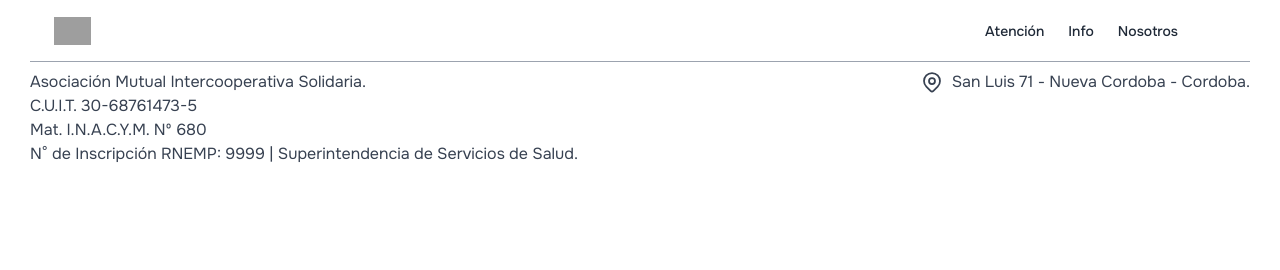
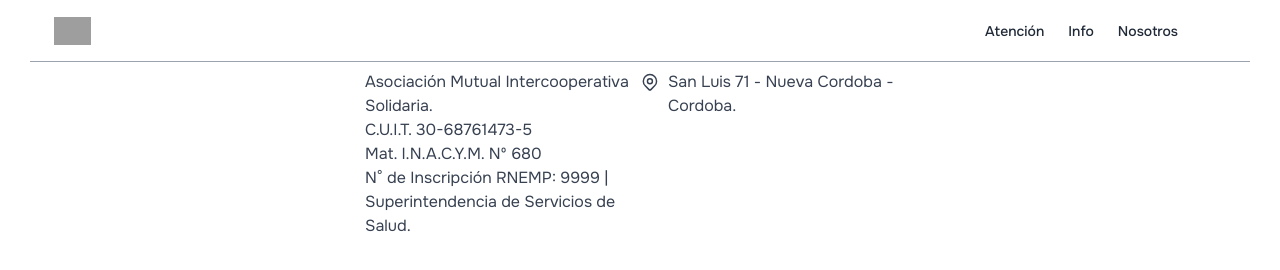
Before and after one commit to vlnrtta/amicos-next, a Next.js app: page / in a window 1280 px wide. Shown: the part 3710-3980 px from the top of the page. Before the commit the page ends 3924 px from the top, so only its background shows below. Built offline with nearby package versions, Linux system fonts and the light colour scheme; grey boxes are pictures that could not be loaded.

Commit message:
modificacion

```diff
--- a/src/components/footer/page.js
+++ b/src/components/footer/page.js
@@ -32,7 +32,7 @@ export default function Footer() {
                 </div>
             </div>
             <hr className="mb-2 border-gray-400 w-[550px] sm:w-full mx-auto" />
-            <div className="grid grid-cols-2 mx-auto place-content-center">
+            <div className="grid grid-cols-2 mx-auto w-[550px]">
                 <div className="text-gray-700">
                     <p>Asociación Mutual Intercooperativa Solidaria. <br></br>
                         C.U.I.T. 30-68761473-5 <br></br>
```
